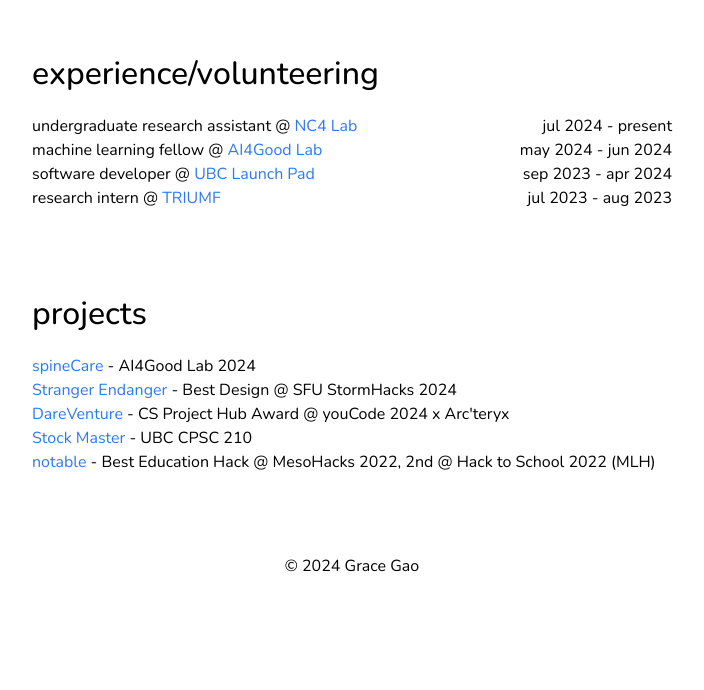
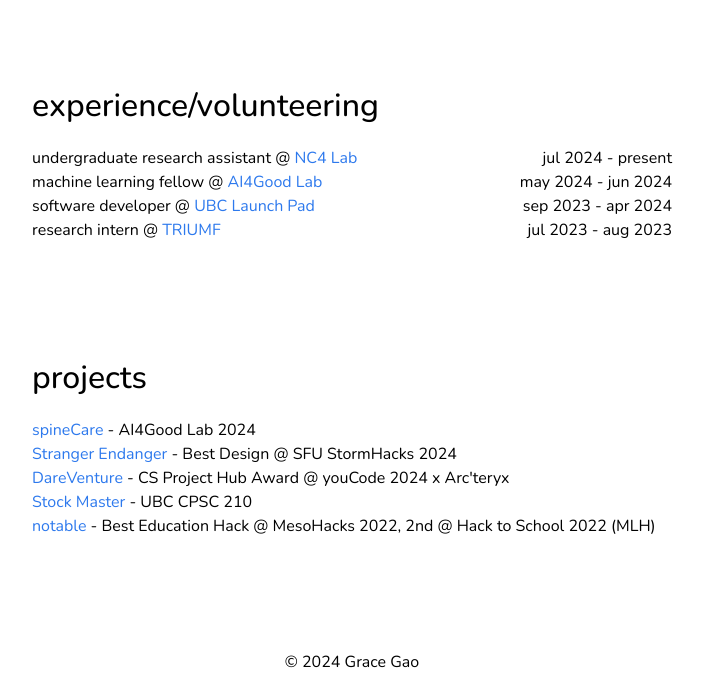
Before and after one commit to gracetxgao/portfolio, a React (Vite) app: page / in a window 1280 px wide. Shown: the part 750-1440 px from the top of the page, without its empty margins (288-992 px from the left). Before the commit the page ends 1344 px from the top, so only its background shows below. Built offline with nearby package versions, Linux system fonts and the light colour scheme.

Commit message:
added animations

```diff
--- a/package.json
+++ b/package.json
@@ -18,7 +18,8 @@
     "@mui/material": "^5.15.14",
     "nodemon": "^3.1.0",
     "react": "^18.2.0",
-    "react-dom": "^18.2.0"
+    "react-dom": "^18.2.0",
+    "react-intersection-observer": "^9.13.0"
   },
   "devDependencies": {
     "@types/react": "^18.2.66",
--- a/src/components/Experience.tsx
+++ b/src/components/Experience.tsx
@@ -1,4 +1,5 @@
 import { Grid, Box, Typography, Link } from '@mui/material';
+import { useInView } from 'react-intersection-observer';
 
 interface ExperienceItemTypes {
     textColor: string
@@ -30,8 +31,11 @@
     highlightColor: string
 }
 
-const Experience = (props: ExperienceTypes) => {
-    const { textColor, highlightColor } = props
+const Experience: React.FC<ExperienceTypes> = ({ textColor, highlightColor }) => {
+    const { ref, inView } = useInView({
+        triggerOnce: true,
+        threshold: 0.1,
+    });
 
     const items = [
         ['undergraduate research assistant', 'NC4 Lab', 'https://www.nc4.sbme.ubc.ca', 'jul 2024', 'present'],
@@ -42,7 +46,14 @@
     ]
 
     return (
-        <Box pb={10}>
+        <Box pb={10} ref={ref}
+            sx={{
+                opacity: inView ? 1 : 0,
+                transform: inView ? 'translateY(0)' : 'translateY(100px)',
+                transition: 'opacity 1.0s ease-out, transform 1.0s ease-out',
+                color: textColor,
+                margin: '2rem 0',
+            }}>
             <Typography color={textColor} fontSize='2rem' fontWeight='500' pb={2}>experience/volunteering</Typography>
             <Box>
                 {items.map((item, idx) => (
--- a/src/components/Projects.tsx
+++ b/src/components/Projects.tsx
@@ -1,4 +1,5 @@
 import { Box, Typography, Link } from '@mui/material';
+import { useInView } from 'react-intersection-observer';
 
 interface ProjectItemTypes {
     textColor: string
@@ -21,8 +22,11 @@
     highlightColor: string
 }
 
-const Projects = (props: ProjectTypes) => {
-    const { textColor, highlightColor } = props
+const Projects: React.FC<ProjectTypes> = ({ textColor, highlightColor }) => {
+    const { ref, inView } = useInView({
+        triggerOnce: true,
+        threshold: 0.1,
+    });
 
     const items = [
         ['spineCare', 'https://github.com/gracetxgao/spineCARE', 'AI4Good Lab 2024'],
@@ -34,7 +38,15 @@
     ]
 
     return (
-        <Box>
+        <Box ref={ref}
+            sx={{
+                opacity: inView ? 1 : 0,
+                transform: inView ? 'translateY(0)' : 'translateY(100px)',
+                transition: 'opacity 1.0s ease-out, transform 1.0s ease-out',
+                color: textColor,
+                margin: '2rem 0',
+            }}
+        >
             <Typography color={textColor} fontSize='2rem' fontWeight='500' pb={2}>projects</Typography>
             <Box pb={10}>
                 {items.map((item, idx) => (
```
Also changed, not shown: 1 other file (tests, documents, lock files or other folders).
